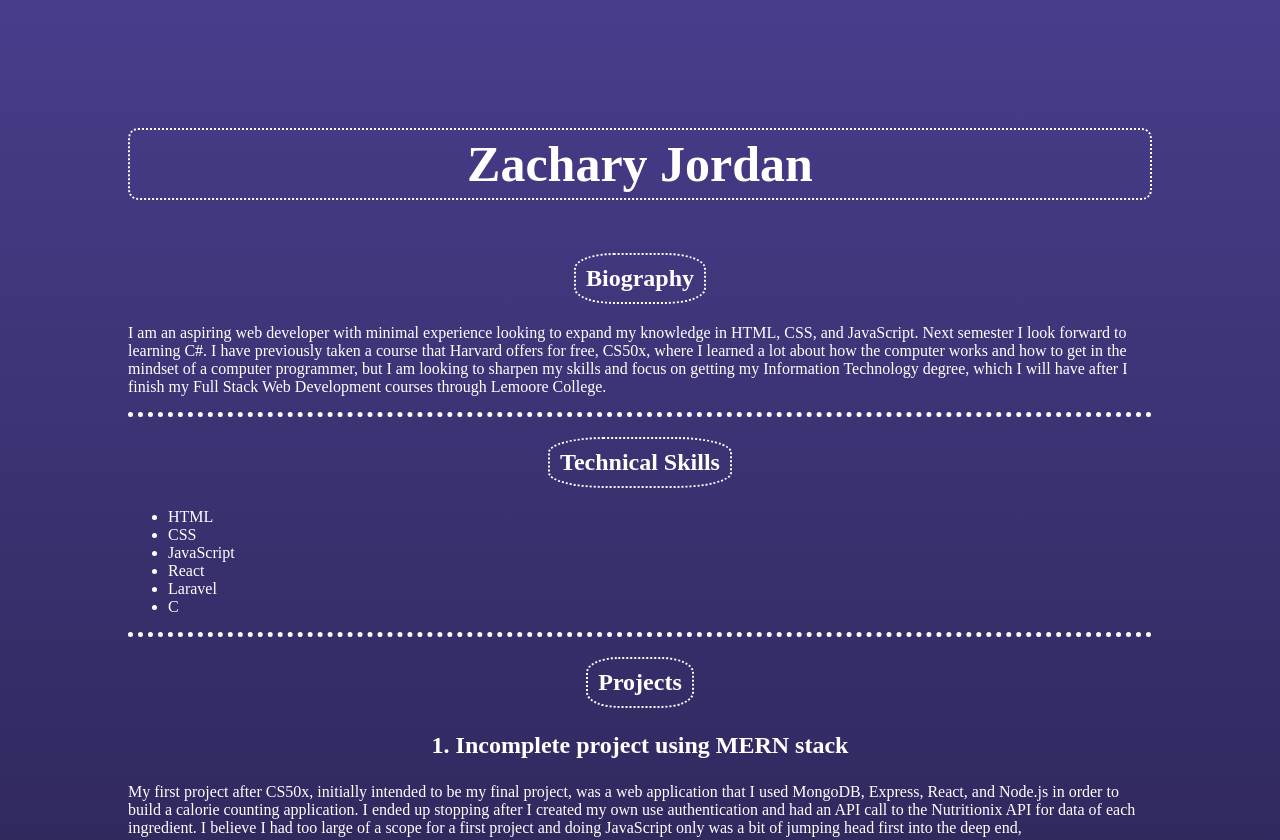
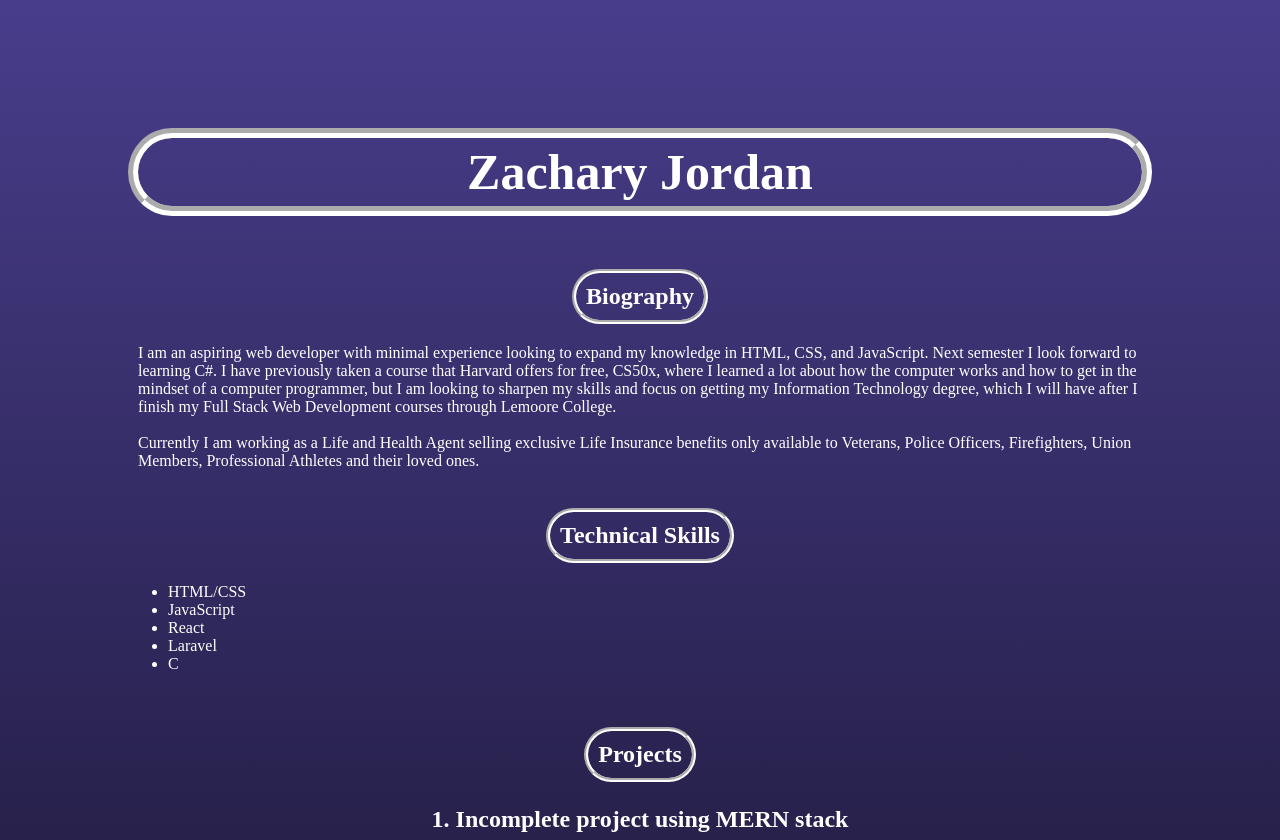
Before and after one commit to zachschool1/COMP001A-PersonalPortfolio, a plain HTML site: page index.html in a window 1280 px wide. Shown: the top 840 px of the page. Drawn offline with Linux system fonts and the light colour scheme.

Commit message:
final commit for week 2

```diff
--- a/index.html
+++ b/index.html
@@ -10,17 +10,21 @@
     <header>
         <h1>Zachary Jordan</h1>
     </header>
+
     <main>
+
+        <!-- Main section divided in to different divs, biography, skills, projects.-->
         <div class="bio">
             <h2>Biography</h2>
             <p> I am an aspiring web developer with minimal experience looking to expand my knowledge in HTML, CSS, and JavaScript. Next semester I look forward to learning C#. I have previously taken a course that Harvard offers for free, CS50x, where I learned a lot about how the computer works and how to get in the mindset of a computer programmer, but I am looking to sharpen my skills and focus on getting my Information Technology degree, which I will have after I finish my Full Stack Web Development courses through Lemoore College. </p>
+            <br>
+            <p> Currently I am working as a Life and Health Agent selling exclusive Life Insurance benefits only available to Veterans, Police Officers, Firefighters, Union Members, Professional Athletes and their loved ones.</p>
         </div>
-
+        <br>
         <div class="skills">
             <h2>Technical Skills</h2>
             <ul>
-                <li>HTML</li>
-                <li>CSS </li>
+                <li>HTML/CSS</li>
                 <li>JavaScript</li>
                 <li>React</li>
                 <li>Laravel</li>
@@ -28,8 +32,9 @@
             </ul>
 
         </div>
-
+        <br>
         <div class="projects">
+            <!-- In the future, will likely include JavaScript to maybe link to actual projects or images of projects. Many of these projects were on my Laptop which is no longer working. this was all prior to me learning GitHub-->
             <h2>Projects</h2>
             <div id="p1">
                 <h3>1. Incomplete project using MERN stack</h3>
@@ -38,26 +43,30 @@
             <div id="p2">
                 <h3>2. Incomplete project using Laravel</h3>
                 <p> After learning how hard it was to create my own authentication, I decided to try and find a framework that would come with that portion done for me automatically. I created a Laravel application that is essentially the same as the previous project, but without implementing the actual API call, as I was learning PHP at the same time. </p>
+                <br>
             </div>
             <div id="p3">
                 <h3>3. Small project to learn Google Maps API</h3>
                 <p> This project was one I created with Django and Python, as this was one of the things we learned in CS50x. It was a pretty basic google map application that also used the Routes API. It was capable of inserting points on a map and calculating the distance to drive from point A to point B, as well as various waypoints possible to include. This was made with heavy use from Copilot.</p>
+                <br>
             </div>
             <div id="p4">
                 <h3>4. Simple text-to-speech application</h3>
                 <p> This project was something I created around the same time as the previous application. It looked ugly on purpose, and it's main purpose was to read my sales script for Life Insurance. I did end up using it to create fake Reddit stories so I could upload on TikTok and Facebook, but I didn't do more than two videos before I wanted to move on with learning.</p>
+                <br>
             </div>
         </div>
     </main>
     <br>
     <footer>
         <div class="contact-me">
+            <!-- please dont contact me unless its to offer me a job-->
             <h3> Contact Me </h3>
             <p>zacharycjordan3@gmail.com</p>
             <p>Instagram: zachsmellsgood</p>
             <p>Github: zachschool1</p>
+            <br>
         </div>
-
     </footer>
 
 </body>
--- a/main.css
+++ b/main.css
@@ -3,45 +3,42 @@ body {
     flex-direction: column;
     align-self:center;
     margin:10%;
-    background:linear-gradient(to bottom, darkslateblue, rgb(28, 24, 56));
+    background:linear-gradient(to bottom, darkslateblue, rgb(7, 6, 14));
     color:white;
     min-height:100vh;
 }
 
 header h1{
     font-size:50px;
-    font-weight:bolder;
     text-align: center;
-    align-items: center;
-    border: 2px dotted rgb(255, 255, 255);
-    border-radius:10px;
+    border: 10px groove rgb(255, 255, 255);
+    border-radius:50px;
     padding:5px;
     margin-top:0;
 }
-
-.bio {
-    border-bottom: 5px dotted white;
-}
-
-.skills {
-    border-bottom: 5px dotted white;
+/* the paragraphs went a little bit too far to the edges of the Body div for my liking.*/
+p {
+    margin: 0 10px;
 }
 
 footer {
     align-self: center;
 }
+/* center text and bold for visual purposes.*/
 h3,h2 {
     justify-self: center;
     font-weight:bolder;
     font-size:x-large;
+
+}
+/* border and spacing around section titles*/
+h2 {
+    border: 4px groove white;
+    padding: 10px;
+    border-radius: 50px;
 }
 
-h2 {
-    border: 2px dotted white;
-    padding: 10px;
-    border-radius: 30%;
-}
-
+/* border around Contact, with the corner because it looks cool.*/
 .contact-me {
     border: 2px groove white;
     padding: 0px 15px;
```
